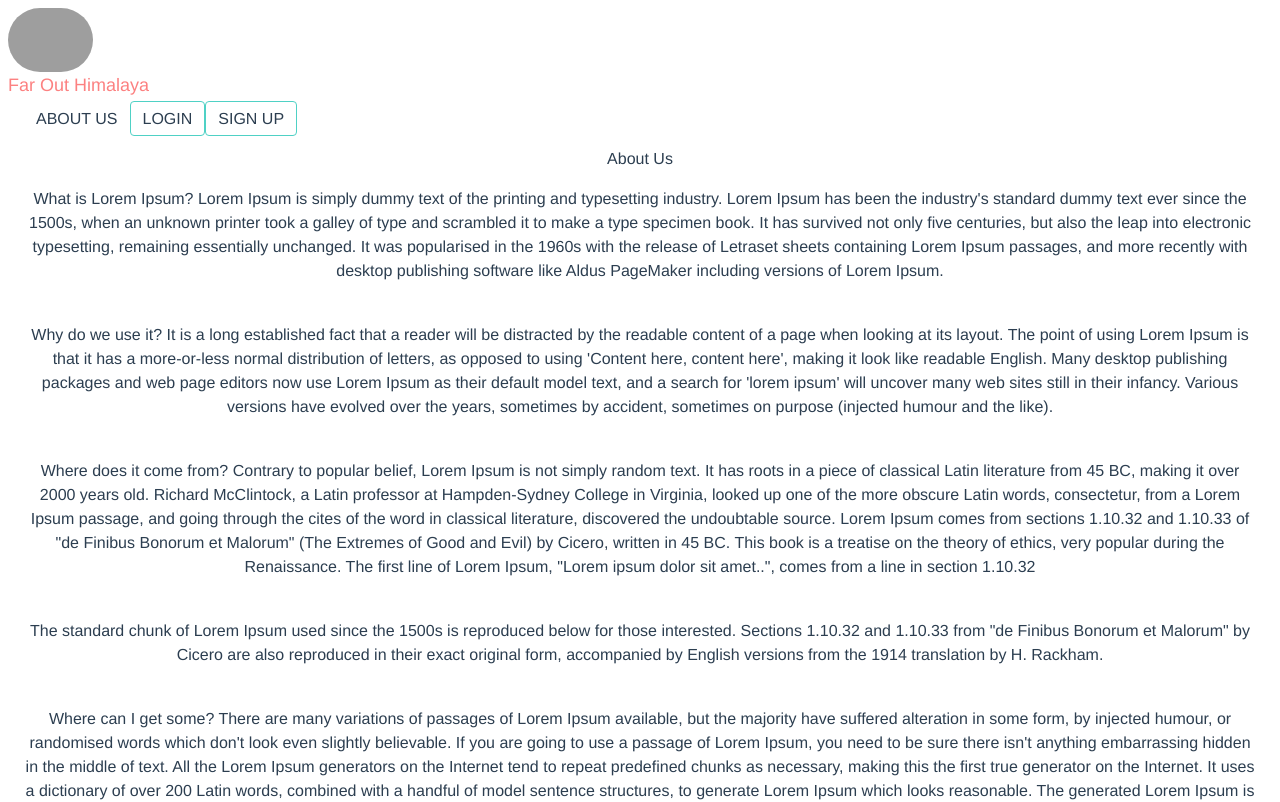
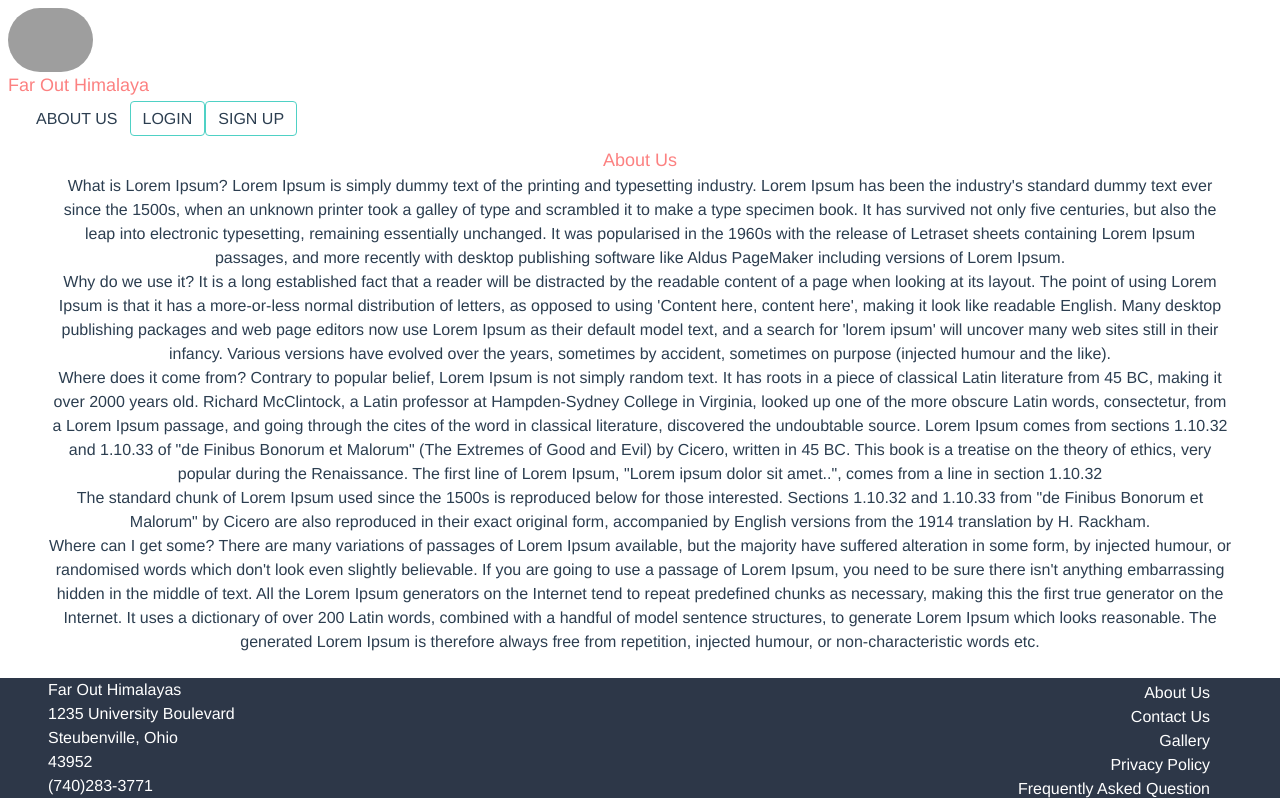
Before and after one commit to mohitdhimanskt/Trekking-Website, a Vue app: page /about in a window 1280 px wide. Shown: the top 802 px of the page. Built offline with nearby package versions, Linux system fonts and the light colour scheme; grey boxes are pictures that could not be loaded.

Commit message:
Changes to about page

```diff
--- a/src/components/Footer.vue
+++ b/src/components/Footer.vue
@@ -1,11 +1,11 @@
 <template>
   <div id="footer">
-    <div class="links">
-      <h5>Far Out Himalayas</h5>
-      <h5>1235 University Boulevard</h5>
-      <h5>Steubenville, Ohio</h5>
-      <h5>43952</h5>
-      <h5>(740)283-3771</h5>
+    <div class=" my-6 bg-gray-800 text-white">
+      <h5 class="w-100 mx-12 flex flex-wrap box-border">Far Out Himalayas</h5>
+      <h5 class="w-100 mx-12 flex flex-wrap box-border">1235 University Boulevard</h5>
+      <h5 class="w-100 mx-12 flex flex-wrap box-border">Steubenville, Ohio</h5>
+      <h5 class="w-100 mx-12 flex flex-wrap box-border">43952</h5>
+      <h5 class="w-100 mx-12 flex flex-wrap box-border">(740)283-3771</h5>
     </div>
     <div class="links5">
       <a href="https://www.linkedin.com" target="_blank">
@@ -17,10 +17,9 @@
       <a href="https://www.youtube.com" target="_blank">
         <i class="fa fa-youtube" aria-hidden="true"></i>
       </a>
-
     </div>
     <div class="links6">
-      <ul>
+      <ul class="list-none text-white">
         <li>About Us</li>
         <li>Contact Us</li>
         <li>Gallery</li>
@@ -43,23 +42,23 @@ export default {
 //  }
 </script>
 <style scoped>
-h5 {
+/* h5 {
   width: 100%;
   display: flex;
   flex-wrap: wrap;
   box-sizing: border-box;
-}
-li {
+} */
+/* li {
   list-style-type: none;
   color: #fff;
-}
+} */
 .links6 {
   text-align: end;
   margin-right: 70px;
   margin-top: -141px;
 }
-.links {
+/* .links {
   background-color: dimgray;
   color: #fff;
-}
+} */
 </style>
--- a/src/components/Services.vue
+++ b/src/components/Services.vue
@@ -9,8 +9,8 @@
       </p>
     </div>
     <div class="recent-item">
-       <router-link v-for="item in servicesArr" :key="item.name"  :to="item.path">
-        <button class="recent-item" type="button"  v-bind:style='{ backgroundImage: "url(" + item.url + ")", }'>
+       <router-link  v-for="item in servicesArr" :key="item.name"  :to="item.path">
+        <button class="recent-item " type="button"  v-bind:style='{ backgroundImage: "url(" + item.url + ")", }'>
           <span class="recent-item">{{item.name}}</span>
         </button>
      </router-link>
--- a/src/views/About.vue
+++ b/src/views/About.vue
@@ -1,6 +1,7 @@
 <template>
-  <div class="about">
-    <h1>About Us</h1>
+  <div class="flex flex-col items-center mx-12">
+    <h1 class="text-lg text-red-400">About Us</h1>
+
 
  <P>
  What is Lorem Ipsum? Lorem Ipsum is simply dummy text of the printing and typesetting industry. Lorem Ipsum has been the industry's standard dummy text ever since the 1500s, when an unknown printer took a galley of type and
@@ -22,13 +23,3 @@
  The generated Lorem Ipsum is therefore always free from repetition, injected humour, or non-characteristic words etc.</p>
   </div>
 </template>
-<style scoped>
-p{
-      display: flex;
-    padding: 0px 24px 24px;
-    margin-top: 16px;
-    align-items: center;
-    flex-direction: column;
-
-}
-</style>
```
